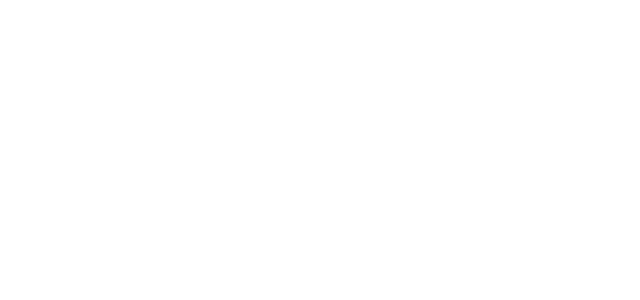
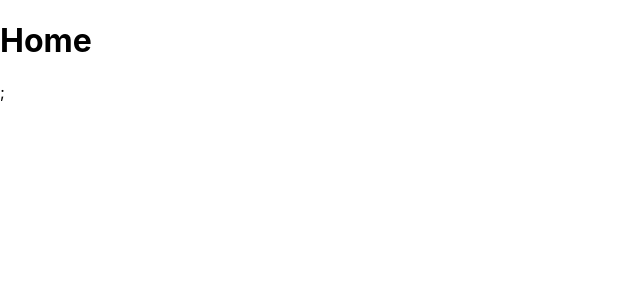
Before and after one commit to ambiguous1991/pluralsight-react-auth0, a React (Create React App) app: page / in a window 1280 px wide. Shown: the top 300 px of the page, without its empty margins (0-640 px from the left). Built offline with nearby package versions, Linux system fonts and the light colour scheme.

Commit message:
Basic routing

```diff
--- a/src/App.js
+++ b/src/App.js
@@ -1,7 +1,15 @@
 import React from "react";
+import { Route } from "react-router-dom";
+import Home from "./Home";
+import Profile from "./Profile";
 
 function App() {
-  return <div className="App"></div>;
+  return (
+    <>
+      <Route path="/" exact component={Home} />;
+      <Route path="/profile" exact component={Profile} />
+    </>
+  );
 }
 
 export default App;
--- a/src/Home.js
+++ b/src/Home.js
@@ -2,11 +2,7 @@
 
 class Home extends Component {
   render() {
-    return (
-      <div>
-        <h1>Home</h1>
-      </div>
-    );
+    return <h1>Home</h1>;
   }
 }
 
--- a/src/index.js
+++ b/src/index.js
@@ -3,8 +3,14 @@
 import "./index.css";
 import App from "./App";
 import * as serviceWorker from "./serviceWorker";
+import { BrowserRouter as Router, Route } from "react-router-dom";
 
-ReactDOM.render(<App />, document.getElementById("root"));
+ReactDOM.render(
+  <Router>
+    <Route component={App} />
+  </Router>,
+  document.getElementById("root")
+);
 
 // If you want your app to work offline and load faster, you can change
 // unregister() to register() below. Note this comes with some pitfalls.
```
